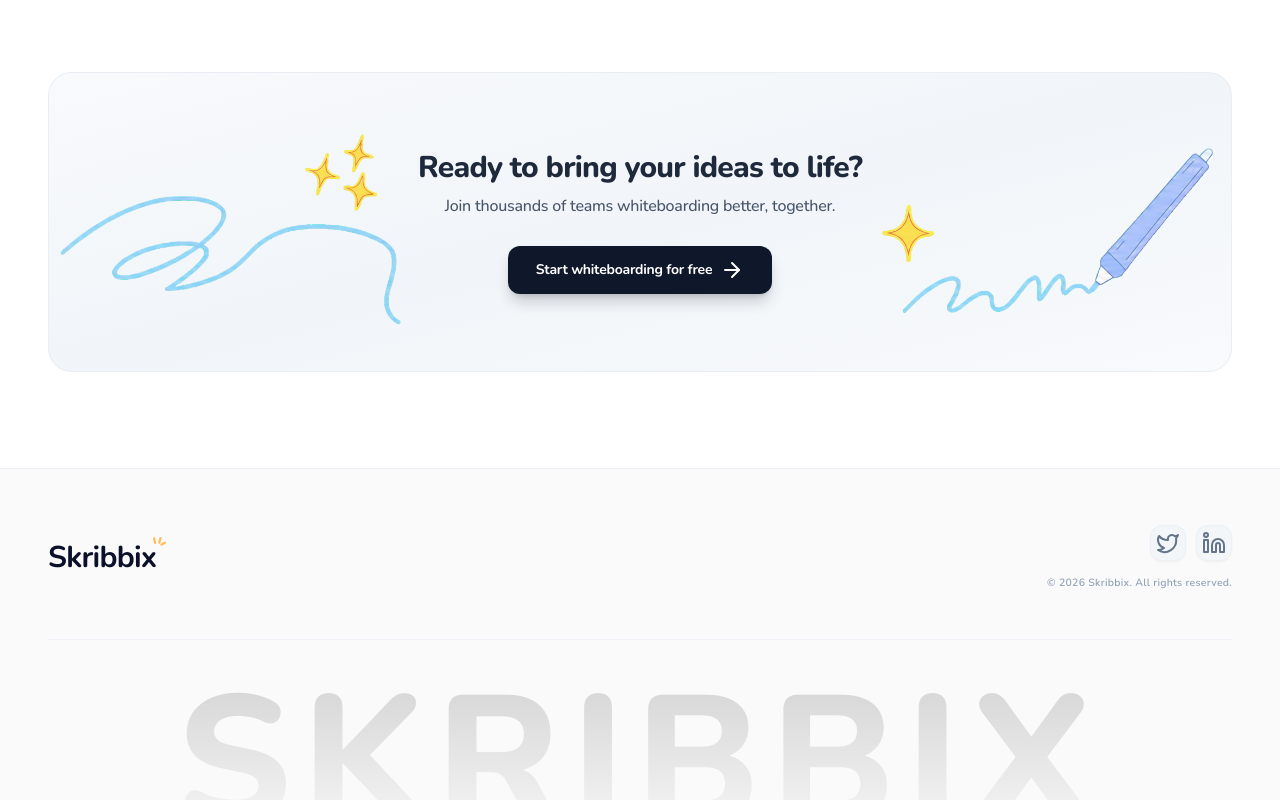
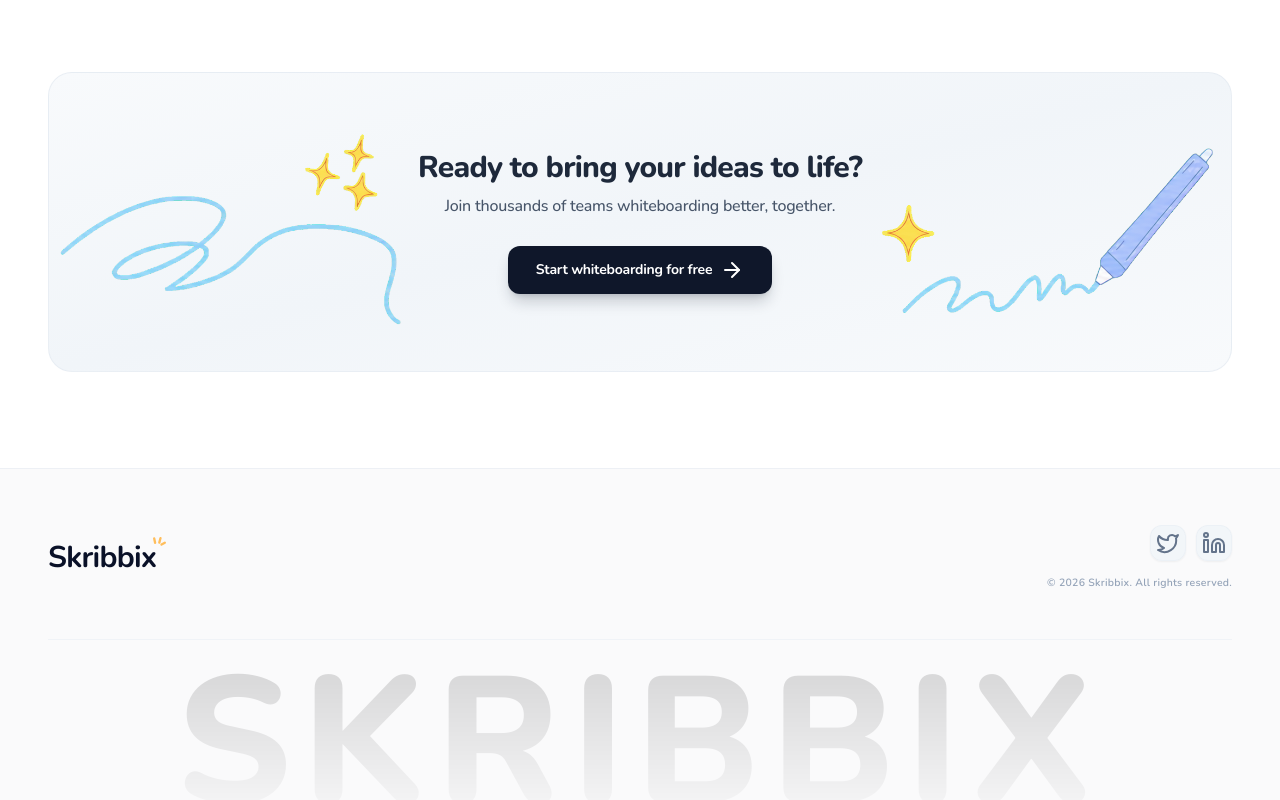
Before and after one commit to AR21SM/Scribbix, a Next.js app in the folder apps/scribbix-web/: page / in a window 1280 px wide. Shown: the part 3409-4209 px from the top of the page. Built offline with nearby package versions, Linux system fonts and the light colour scheme; no server answers.

Commit message:
feat(ui): fix mobile footer backdrop text layout sizing and positive offset

```diff
--- a/apps/scribbix-web/app/page.tsx
+++ b/apps/scribbix-web/app/page.tsx
@@ -816,9 +816,8 @@ export default function Page() {
           </div>
         </div>
 
-        {/* Large Backdrop Text Overlay */}
-        <div className="absolute bottom-[-8%] sm:bottom-[-12%] lg:bottom-[-16%] left-0 right-0 w-full flex justify-center select-none pointer-events-none z-0">
-          <span className="font-sans font-black text-[14vw] tracking-[0.06em] leading-none text-center uppercase bg-gradient-to-b from-black/[0.15] to-black/0 text-transparent bg-clip-text">
+        <div className="absolute bottom-0 sm:bottom-[-6%] lg:bottom-[-10%] left-0 right-0 w-full flex justify-center select-none pointer-events-none z-0">
+          <span className="font-sans font-black text-[18vw] sm:text-[14vw] tracking-[0.06em] leading-none text-center uppercase bg-gradient-to-b from-black/[0.15] to-black/0 text-transparent bg-clip-text">
             Skribbix
           </span>
         </div>
```
